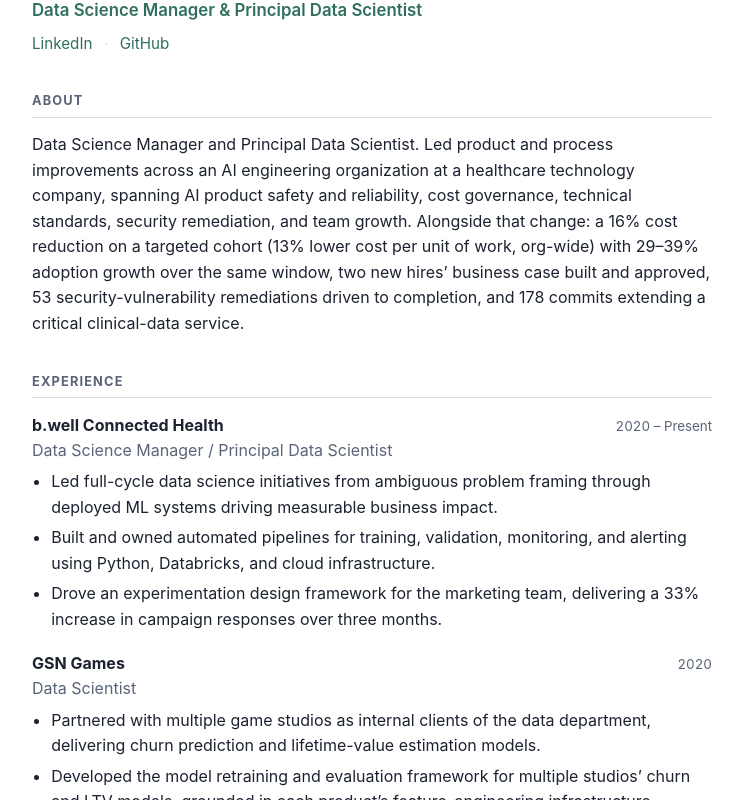
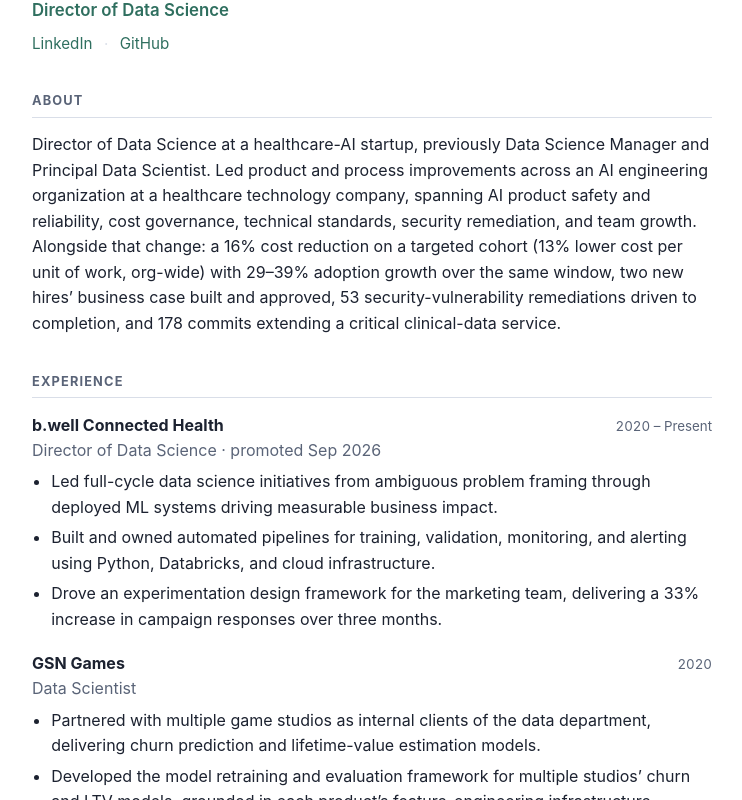
Before and after one commit to Seananigans/Seananigans.github.io, a plain HTML site: page index.html in a window 1280 px wide. Shown: the part 82-882 px from the top of the page, without its empty margins (268-1010 px from the left). Drawn offline with Linux system fonts and the light colour scheme.

Commit message:
content: update current title to Director of Data Science
- Align the site with the current LinkedIn/resume title.
- Note the September 2026 promotion from Data Science Manager.

```diff
--- a/index.html
+++ b/index.html
@@ -3,8 +3,8 @@
 <head>
 <meta charset="utf-8">
 <meta name="viewport" content="width=device-width, initial-scale=1">
-<title>Sean Paul Hegarty - Data Science Manager</title>
-<meta name="description" content="Data Science Manager and Principal Data Scientist - AI product safety, cost governance, technical standards, and team growth.">
+<title>Sean Paul Hegarty - Director of Data Science</title>
+<meta name="description" content="Director of Data Science - AI product safety, cost governance, technical standards, and team growth.">
 <style>
   :root {
     --fg: #1c2230;
@@ -71,7 +71,7 @@
 
 <header>
   <h1>Sean Paul Hegarty</h1>
-  <p class="role">Data Science Manager &amp; Principal Data Scientist</p>
+  <p class="role">Director of Data Science</p>
   <p class="links">
     <a href="https://linkedin.com/in/seanpaulhegarty" rel="me">LinkedIn</a>
     <span>&middot;</span>
@@ -81,7 +81,8 @@
 
 <h2>About</h2>
 <p>
-  Data Science Manager and Principal Data Scientist. Led product and process improvements
+  Director of Data Science at a healthcare-AI startup, previously Data Science Manager and
+  Principal Data Scientist. Led product and process improvements
   across an AI engineering organization at a healthcare technology company, spanning AI
   product safety and reliability, cost governance, technical standards, security remediation,
   and team growth. Alongside that change: a 16% cost reduction on a targeted cohort
@@ -94,7 +95,7 @@
 
 <div class="role-block">
   <div class="role-head"><b>b.well Connected Health</b><small>2020 &ndash; Present</small></div>
-  <p class="role-sub">Data Science Manager / Principal Data Scientist</p>
+  <p class="role-sub">Director of Data Science &middot; promoted Sep 2026</p>
   <ul>
     <li>Led full-cycle data science initiatives from ambiguous problem framing through deployed ML systems driving measurable business impact.</li>
     <li>Built and owned automated pipelines for training, validation, monitoring, and alerting using Python, Databricks, and cloud infrastructure.</li>
```
